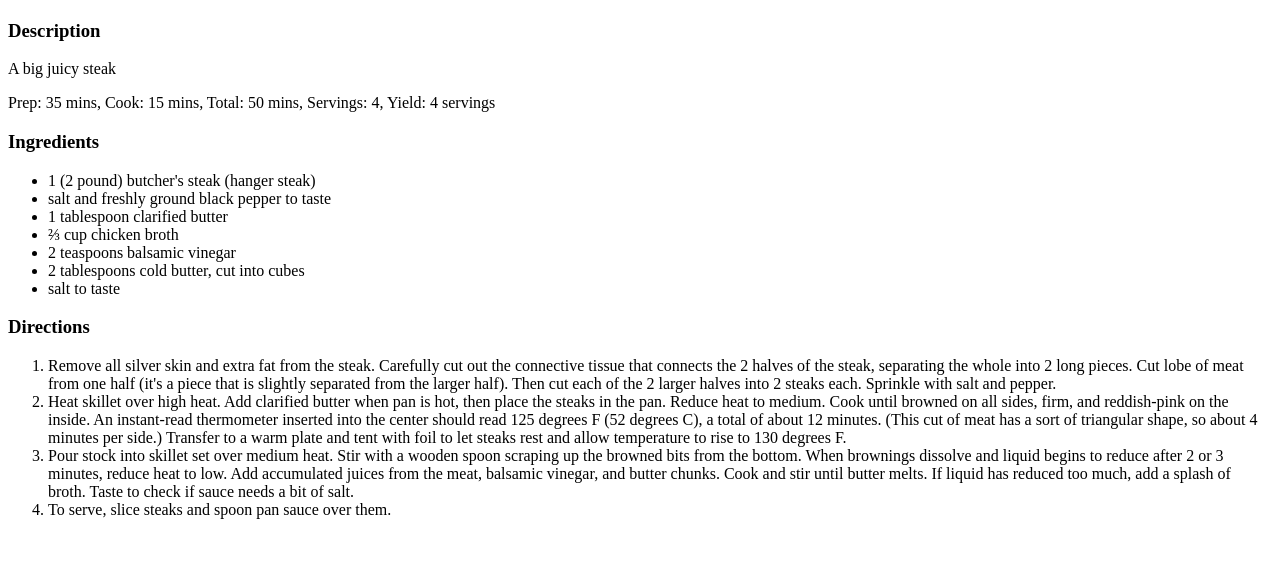
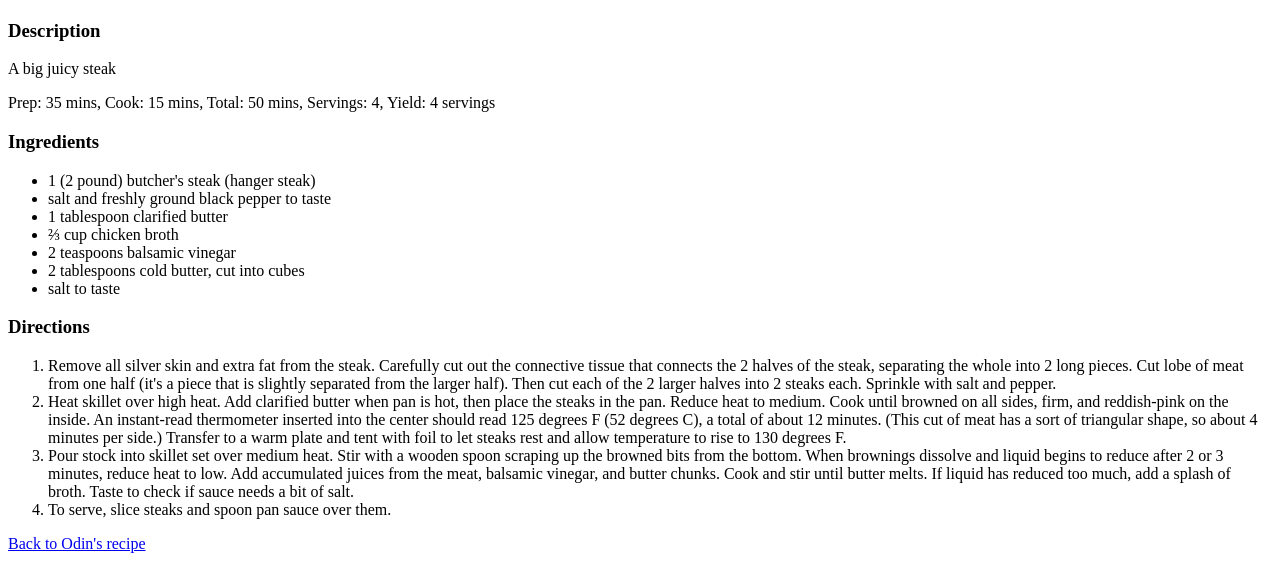
Before and after one commit to pkfirezz/odin-recipes, a plain HTML site: page recipes/steak.html in a window 1280 px wide. Shown: the part 383-944 px from the top of the page. Before the commit the page ends 918 px from the top, so only its background shows below. Drawn offline with Linux system fonts and the light colour scheme.

Commit message:
Add link to home page

```diff
--- a/recipes/steak.html
+++ b/recipes/steak.html
@@ -4,7 +4,7 @@
     <meta charset="UTF-8">
     <meta http-equiv="X-UA-Compatible" content="IE=edge">
     <meta name="viewport" content="width=device-width, initial-scale=1.0">
-    <title>Recipe</title>
+    <title>Steak</title>
 </head>
 <body>
     <h1>Butcher's Steak</h1>
@@ -29,5 +29,6 @@
         <li>Pour stock into skillet set over medium heat. Stir with a wooden spoon scraping up the browned bits from the bottom. When brownings dissolve and liquid begins to reduce after 2 or 3 minutes, reduce heat to low. Add accumulated juices from the meat, balsamic vinegar, and butter chunks. Cook and stir until butter melts. If liquid has reduced too much, add a splash of broth. Taste to check if sauce needs a bit of salt.</li>
         <li>To serve, slice steaks and spoon pan sauce over them.</li>
     </ol>
+    <a href="../index.html">Back to Odin's recipe</a>
 </body>
 </html>
```
